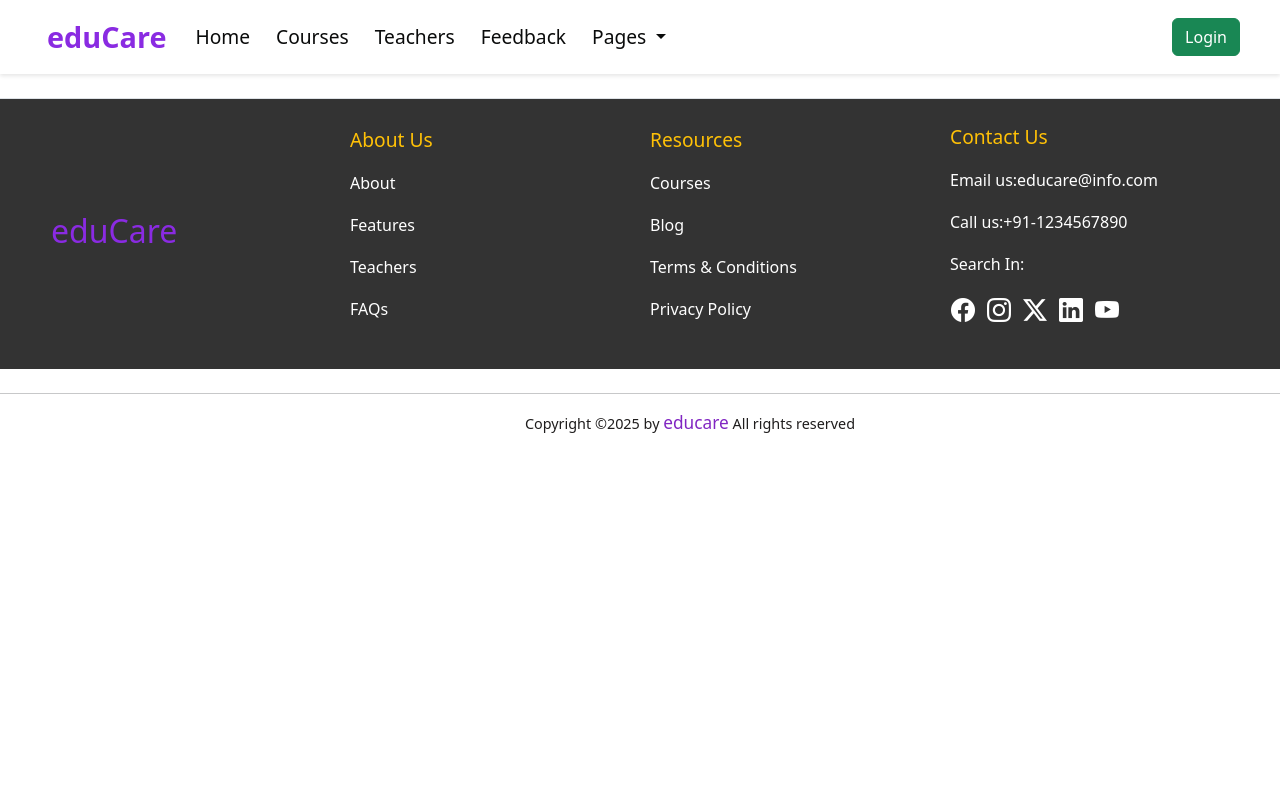
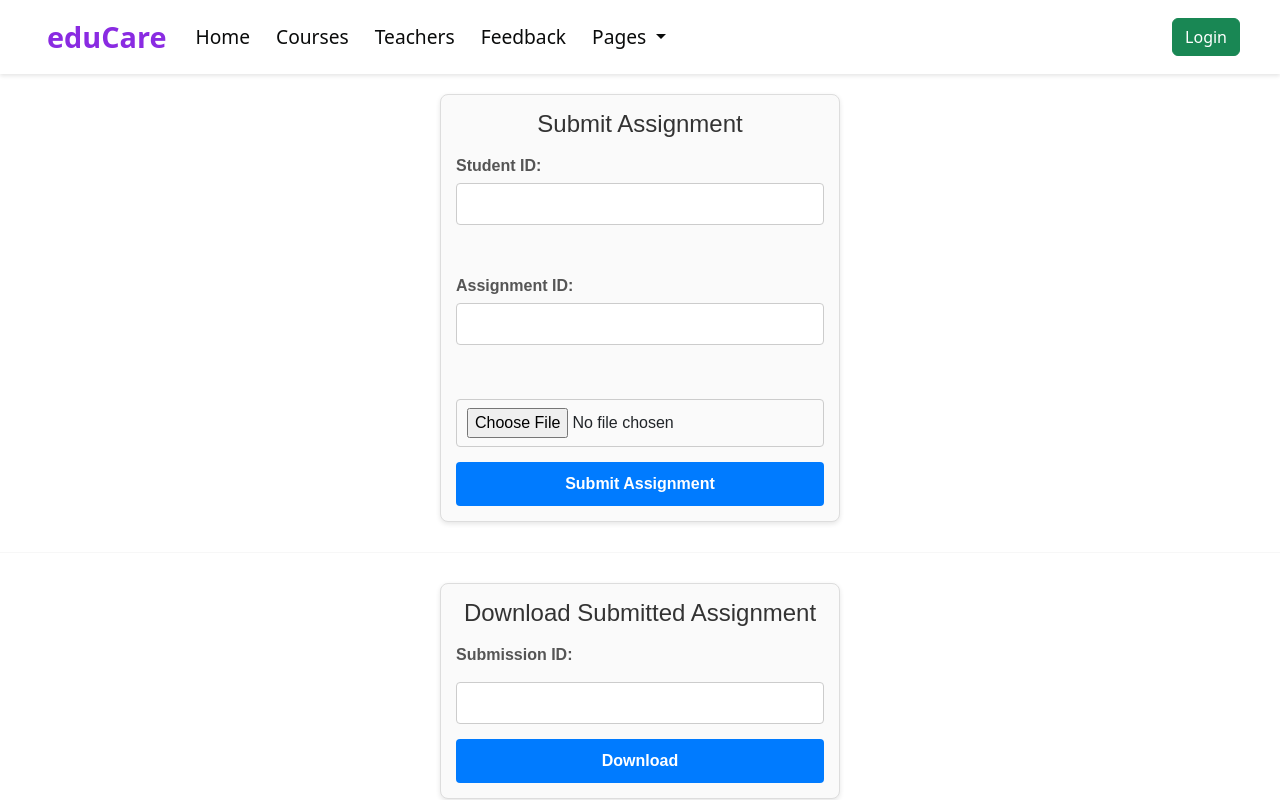
Before and after one commit to saima2208/LMS_Frontend, an Angular app: page /submit in a window 1280 px wide. Before the commit this address led to /. Shown: the top 800 px of the page. Built offline with nearby package versions, Linux system fonts and the light colour scheme.

Commit message:
assignment submission done

```diff
--- a/src/app/app.routes.ts
+++ b/src/app/app.routes.ts
@@ -37,6 +37,7 @@ import { EditComponent } from './profiles/edit/edit.component';
 import { FaqComponent } from './pages/faq/faq.component';
 import { MycoursesComponent } from './courses/mycourses/mycourses.component';
 import { StudentListComponent } from './students/student-list/student-list.component';
+import { AssignmentSubmissionComponent } from './submitAssignment/assignment-submission/assignment-submission.component';
 
 export const routes: Routes = [
   { path: 'admin', component: AdminDashboardComponent },
@@ -76,5 +77,6 @@ export const routes: Routes = [
   { path: 'edit', component: EditComponent },
   { path: 'faq', component: FaqComponent },
   { path: 'myCourses', component: MycoursesComponent },
-  {path: 'student-list', component:StudentListComponent}
+  {path: 'student-list', component:StudentListComponent},
+  {path:'submit' , component:AssignmentSubmissionComponent}
 ];
--- a/src/app/courses/course.service.ts
+++ b/src/app/courses/course.service.ts
@@ -36,6 +36,10 @@ export class CourseService {
     return this.http.get<Course>(`${this.apiUrl}/${id}`);
   }
 
+  getCoursesByTeacher(teacherId:number): Observable<Course[]> {
+    return this.http.get<Course[]> (`${this.apiUrl}/teacher/${teacherId}`);
+  }
+
 
   createCourse(course: Course): Observable<Course> {
     return this.http.post<Course>(this.apiUrl, course, {
--- a/src/app/courses/mycourses/mycourses.component.ts
+++ b/src/app/courses/mycourses/mycourses.component.ts
@@ -4,6 +4,7 @@ import { FormsModule } from '@angular/forms';
 import { Router } from '@angular/router';
 import { UserService } from '../../users/user.service';
 import { CommonModule, NgFor, NgIf } from '@angular/common';
+import { CourseService } from '../course.service';
 
 @Component({
   selector: 'app-mycourses',
@@ -15,15 +16,17 @@ export class MycoursesComponent implements OnInit {
 
   courses: Course[] = [];
   userId?: number;
+  //  teacherId?: number;
 
 
-  constructor(private router: Router, private userService: UserService) { }
+  constructor(
+    private router: Router,
+    private userService: UserService,
+    private courseService: CourseService
+  ) {
 
-  // ngOnInit(): void {
-  //   this.fetchMyCourses(19);
-  //   this.userId = Number(localStorage.getItem('id'));
+  }
 
-  // }
 
   ngOnInit(): void {
     this.userId = Number(localStorage.getItem('id'));
@@ -34,21 +37,6 @@ export class MycoursesComponent implements OnInit {
     }
   }
 
-  // fetchMyCourses(userId:number) {
-  //   // const userId = localStorage.getItem('id');
-  //   // if (!userId) return;
-  //   this.userService.getCoursesByUserId(userId).subscribe({
-  //     next: (data) => {
-  //       this.courses = data;
-
-  //     },
-  //     error: (err) => {
-  //       console.error('Failed to load courses :', err);
-  //     }
-
-  //   })
-
-  // }
 
   fetchMyCourses(userId: number): void {
     this.userService.getCoursesByUserId(userId).subscribe({
@@ -60,5 +48,19 @@ export class MycoursesComponent implements OnInit {
         // Display an error message in the UI
       }
     });
+
+
+
+    const teacherId = this.userId; // Assume teacher ID is the same as user ID for simplicity
+    if (teacherId) {
+      this.courseService.getCoursesByTeacher(teacherId).subscribe({
+        next: (data) => {
+          this.courses = [...this.courses, ...data]; // Merge results if necessary
+        },
+        error: (err) => {
+          console.error('Failed to load courses by teacher:', err);
+        }
+      });
+    }
   }
 }
--- a/src/app/students/student-dashboard/student-dashboard.component.html
+++ b/src/app/students/student-dashboard/student-dashboard.component.html
@@ -33,12 +33,19 @@
         </svg>  Bookstore</a></li> -->
 
 
-    <li><a href="/add-feedback"> <i class="bi bi-wechat"></i> Feedback</a></li>
+    <li>
+      <a href="/add-feedback"> <i class="bi bi-wechat"></i> Feedback</a>
+    </li>
+
+        <li><a href="submit">
+        <i class="bi bi-play-btn-fill"></i> Submit Assignment</a>
+      </li>
 
 
 
     <li><a href="studentrecordClasses">
-        <i class="bi bi-play-btn-fill"></i> Record Classes</a></li>
+        <i class="bi bi-play-btn-fill"></i> Record Classes</a>
+      </li>
 
 
   </ul>
--- /dev/null
+++ b/src/app/submitAssignment/assignment-submission/assignment-submission.component.css
@@ -0,0 +1,71 @@
+/* Container */
+div {
+  max-width: 400px;
+  margin: 20px auto;
+  padding: 15px;
+  border: 1px solid #ddd;
+  border-radius: 8px;
+  background-color: #fafafa;
+  box-shadow: 0 2px 5px rgba(0,0,0,0.1);
+  font-family: Arial, sans-serif;
+}
+
+/* Headings */
+h2 {
+  color: #333;
+  margin-bottom: 15px;
+  font-size: 1.5rem;
+  text-align: center;
+}
+
+/* Labels and inputs */
+label {
+  display: block;
+  margin-bottom: 10px;
+  font-weight: 600;
+  color: #555;
+}
+
+input[type="number"],
+input[type="file"] {
+  width: 100%;
+  padding: 8px 10px;
+  margin-top: 5px;
+  margin-bottom: 15px;
+  border: 1px solid #ccc;
+  border-radius: 4px;
+  box-sizing: border-box;
+  font-size: 1rem;
+  transition: border-color 0.3s ease;
+}
+
+input[type="number"]:focus,
+input[type="file"]:focus {
+  border-color: #007bff;
+  outline: none;
+}
+
+/* Buttons */
+button {
+  width: 100%;
+  padding: 10px;
+  background-color: #007bff;
+  border: none;
+  border-radius: 4px;
+  color: white;
+  font-weight: 700;
+  font-size: 1rem;
+  cursor: pointer;
+  transition: background-color 0.3s ease;
+}
+
+button:hover {
+  background-color: #0056b3;
+}
+
+/* Separator */
+hr {
+  margin: 30px 0;
+  border: none;
+  border-top: 1px solid #ddd;
+}
--- /dev/null
+++ b/src/app/submitAssignment/assignment-submission/assignment-submission.component.html
@@ -0,0 +1,32 @@
+<div>
+  <h2>Submit Assignment</h2>
+  <label>
+    Student ID:
+    <input type="number" [(ngModel)]="studentId" />
+  </label>
+  <br />
+  <label>
+    Assignment ID:
+    <input type="number" [(ngModel)]="assignmentId" />
+  </label>
+  <br />
+  <input type="file" (change)="onFileSelected($event)" />
+  <br />
+  <button (click)="submitAssignment()">Submit Assignment</button>
+</div>
+
+<hr />
+
+<div>
+  <h2>Download Submitted Assignment</h2>
+  <label>
+    Submission ID:
+    <!-- <input #submissionIdInput type="number" /> -->
+  </label>
+
+  <input type="number" [(ngModel)]="submissionId" />
+<button (click)="downloadAssignment(submissionId)">Download</button>
+
+
+  <!-- <button (click)="downloadAssignment(submissionIdInput.value)">Download</button> -->
+</div>
--- /dev/null
+++ b/src/app/submitAssignment/assignment-submission/assignment-submission.component.ts
@@ -0,0 +1,50 @@
+import { Component } from '@angular/core';
+import { SubmitAssignmentService } from '../services/submit-assignment.service';
+import { FormsModule } from '@angular/forms';
+
+@Component({
+  selector: 'app-assignment-submission',
+  imports: [FormsModule],
+  templateUrl: './assignment-submission.component.html',
+  styleUrl: './assignment-submission.component.css'
+})
+export class AssignmentSubmissionComponent {
+  selectedFile: File | null = null;
+  studentId!: number;
+  assignmentId!: number;
+submissionId: any;
+
+  constructor(private submissionService: SubmitAssignmentService) {}
+
+  onFileSelected(event: any): void {
+    this.selectedFile = event.target.files[0];
+  }
+
+  submitAssignment(): void {
+    if (!this.selectedFile || !this.studentId || !this.assignmentId) {
+      alert('Please select a file and enter student and assignment IDs');
+      return;
+    }
+
+    this.submissionService
+      .submitAssignment(this.studentId, this.assignmentId, this.selectedFile)
+      .subscribe({
+        next: (res) => alert('Assignment submitted successfully!'),
+        error: (err) => alert('Error submitting assignment: ' + err.message),
+      });
+  }
+
+  downloadAssignment(submissionId: number): void {
+    this.submissionService.downloadSubmittedAssignment(submissionId).subscribe({
+      next: (blob) => {
+        const url = window.URL.createObjectURL(blob);
+        const a = document.createElement('a');
+        a.href = url;
+        a.download = 'submitted-assignment'; // Optionally get filename from response headers
+        a.click();
+        window.URL.revokeObjectURL(url);
+      },
+      error: (err) => alert('Error downloading file: ' + err.message),
+    });
+  }
+}
--- /dev/null
+++ b/src/app/submitAssignment/services/submit-assignment.service.ts
@@ -0,0 +1,29 @@
+import { HttpClient } from '@angular/common/http';
+import { Injectable } from '@angular/core';
+import { Observable } from 'rxjs';
+
+@Injectable({
+  providedIn: 'root'
+})
+export class SubmitAssignmentService {
+
+ private baseUrl = 'http://localhost:8080/api/submitAssignments';
+
+  constructor(private http: HttpClient) {}
+
+  // Upload assignment file with studentId and assignmentId
+  submitAssignment(studentId: number, assignmentId: number, file: File): Observable<any> {
+    const formData = new FormData();
+    formData.append('studentId', studentId.toString());
+    formData.append('assignmentId', assignmentId.toString());
+    formData.append('file', file);
+
+    return this.http.post(this.baseUrl, formData, { responseType: 'text' });
+  }
+
+  // Download submitted assignment file by submission ID
+  downloadSubmittedAssignment(submissionId: number): Observable<Blob> {
+    const url = `${this.baseUrl}/${submissionId}/submit`;
+    return this.http.get(url, { responseType: 'blob' });
+  }
+}
--- a/src/app/users/user.service.ts
+++ b/src/app/users/user.service.ts
@@ -16,10 +16,6 @@ export class UserService {
   constructor(private http: HttpClient) { }
 
 
-  //Fetch courses by user
-  // getCoursesByUserId(userId: number) {
-  //   return this.http.get<Course[]>(`${this.apiUrl}/${userId}/myCourses`);
-  // }
 
   getCoursesByUserId(userId: number): Observable<Course[]> {
     return this.http.get<Course[]>(`${this.apiUrl}/${userId}/courses`);
```
Also changed, not shown: 2 other files (tests, documents, lock files or other folders).
